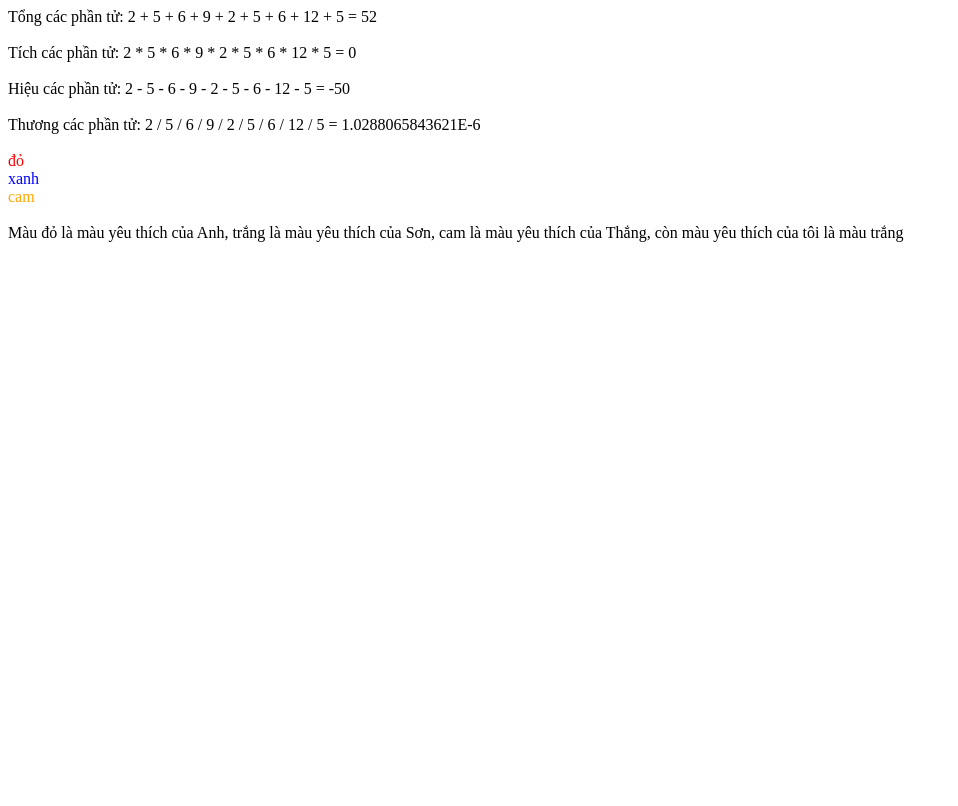
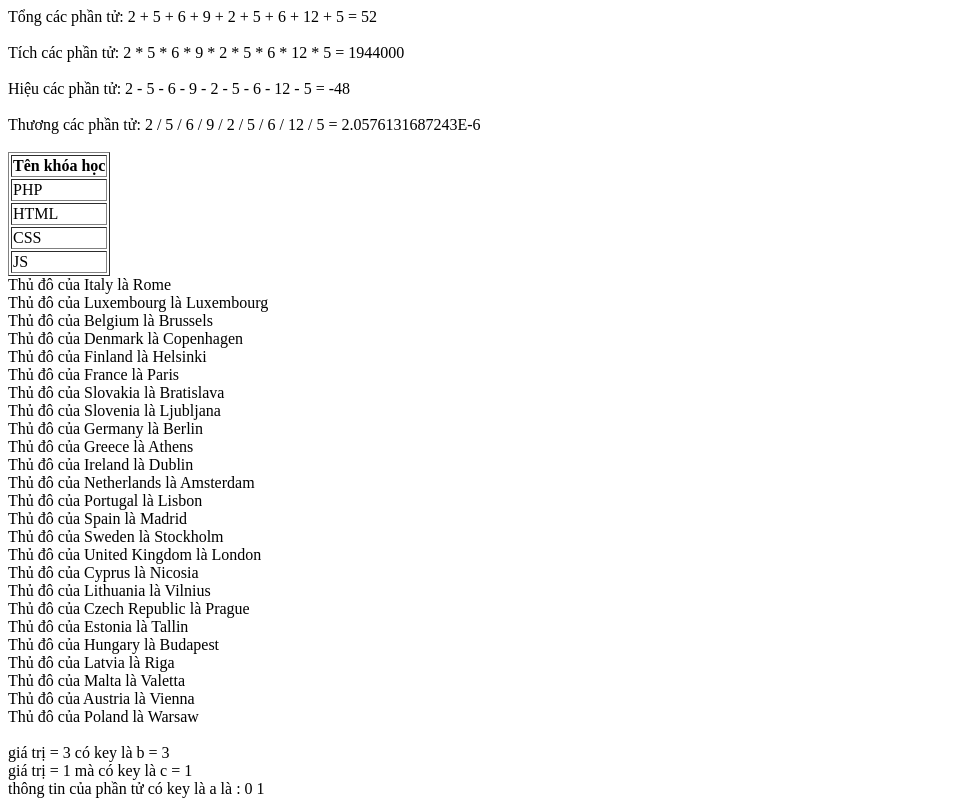
Before and after one commit to nguyendacson/CSE485_0923, a PHP site: page /CSE485_0923_BTTH01A.php in a window 1280 px wide. Shown: the whole page, without its empty margins (0-958 px from the left). Before the commit the page ends 242 px from the top, so only its background shows below. Run offline with PHP 8.4, Linux system fonts and the light colour scheme.

Commit message:
CSE485_0923_BTTH01A.php

```diff
--- a/CSE485_0923_BTTH01A.php
+++ b/CSE485_0923_BTTH01A.php
@@ -1,16 +1,20 @@
+<!-- Ý 1  -->
 <?php
 $arr = [2, 5, 6, 9, 2, 5, 6, 12, 5];
 
 $tong = 0;
-$tich = 0;
+$tich = 1;
 $hieu = $arr[0];
 $thuong = $arr[0];
 
 for ($i = 0; $i < count($arr); $i++) {
     $tong += $arr[$i];
     $tich *= $arr[$i];
-    $hieu -= $arr[$i];
-    $thuong /= $arr[$i];
+    if ($i != 0)
+    {
+        $hieu -= $arr[$i];
+        $thuong /= $arr[$i];
+    }
 }
 
 
@@ -26,58 +30,92 @@ echo 'Thương các phần tử: ' . $TinhThuong .'<br>'. '<br>';
 
 ?>
 
+<!-- Ý 2 -->
+
+
+<!-- Ý 3 -->
 <!DOCTYPE html>
 <html lang="en">
 <head>
     <meta charset="UTF-8">
     <meta name="viewport" content="width=device-width, initial-scale=1.0">
-    <title> ý 2</title>
-    <style>
-        .red
-        {
-            color: red;
-        }
-
-        .blue
-        {
-            color: blue;
-        }
-
-        .orange
-        {
-            color:orange;
-        }
-
-        .white
-        {
-            color: white;
-        }
-    </style>
+    <title>Bảng HTML trong PHP</title>
 </head>
 <body>
     <?php
-        $arrs = ['đỏ', 'xanh', 'cam', 'trắng'];
-        foreach ($arrs as $color)
-        {
-            if ($color === 'đỏ') {
-                echo "<span class='red'>$color</span><br>";
-            }
-            else if ($color === 'xanh')
-            {
-                echo "<span class='blue'>$color</span><br>";
-            }
-            else if ($color === 'cam')
-            {
-                echo "<span class='orange'>$color</span><br>";
-            }
-            else if ($color === 'trắng')
-            {
-                echo "<span class='white'>$color</span><br>";
+    $data = [
+        ['<strong>Tên khóa học </strong>'],
+        ['PHP'],
+        ['HTML'],
+        ['CSS'],
+        ['JS']
+    ];
 
-                echo  " Màu đỏ là màu yêu thích của Anh, trắng là màu yêu thích của Sơn, cam là màu yêu
-                thích của Thắng, còn màu yêu thích của tôi là màu trắng " ;
-            }
+    echo '<table border="1">';
+    foreach ($data as $row) {
+        echo '<tr>';
+        foreach ($row as $cell) {
+            echo '<td>' . $cell . '</td>';
         }
+        echo '</tr>';
+    }
+    echo '</table>';
     ?>
 </body>
 </html>
+
+<!--Ý 4 -->
+<?php
+$arrs = array(
+    "Italy" => "Rome",
+    "Luxembourg" => "Luxembourg",
+    "Belgium" => "Brussels",
+    "Denmark" => "Copenhagen",
+    "Finland" => "Helsinki",
+    "France" => "Paris",
+    "Slovakia" => "Bratislava",
+    "Slovenia" => "Ljubljana",
+    "Germany" => "Berlin",
+    "Greece" => "Athens",
+    "Ireland" => "Dublin",
+    "Netherlands" => "Amsterdam",
+    "Portugal" => "Lisbon",
+    "Spain" => "Madrid",
+    "Sweden" => "Stockholm",
+    "United Kingdom" => "London",
+    "Cyprus" => "Nicosia",
+    "Lithuania" => "Vilnius",
+    "Czech Republic" => "Prague",
+    "Estonia" => "Tallin",
+    "Hungary" => "Budapest",
+    "Latvia" => "Riga",
+    "Malta" => "Valetta",
+    "Austria" => "Vienna",
+    "Poland" => "Warsaw"
+);
+foreach ($arrs as $country => $capital) {
+    echo "Thủ đô của $country là $capital <br>";}
+?>
+
+<!-- Ý 5 -->
+<?php
+    echo '<br>';
+
+    $a =
+    [
+        'a' => ['b' => 0,'c' => 1],
+        'b' => ['e' => 2,'o' => ['b' => 3]]
+    ];
+
+    $b3 = $a['b']['o']['b'];
+    echo 'giá trị = 3 có key là b = ' .$b3 .'<br>';
+    $a1 = $a['a']['c'];
+    echo 'giá trị = 1 mà có key là c = ' . $a1 .'<br>';
+
+    $ab = $a['a']['b'];
+    $abc = $a['a']['c'];
+    echo 'thông tin của phần tử có key là a là : ' . $ab . ' ' . $abc;
+   ;
+
+?>
+<!-- Ý 6 -->
```
